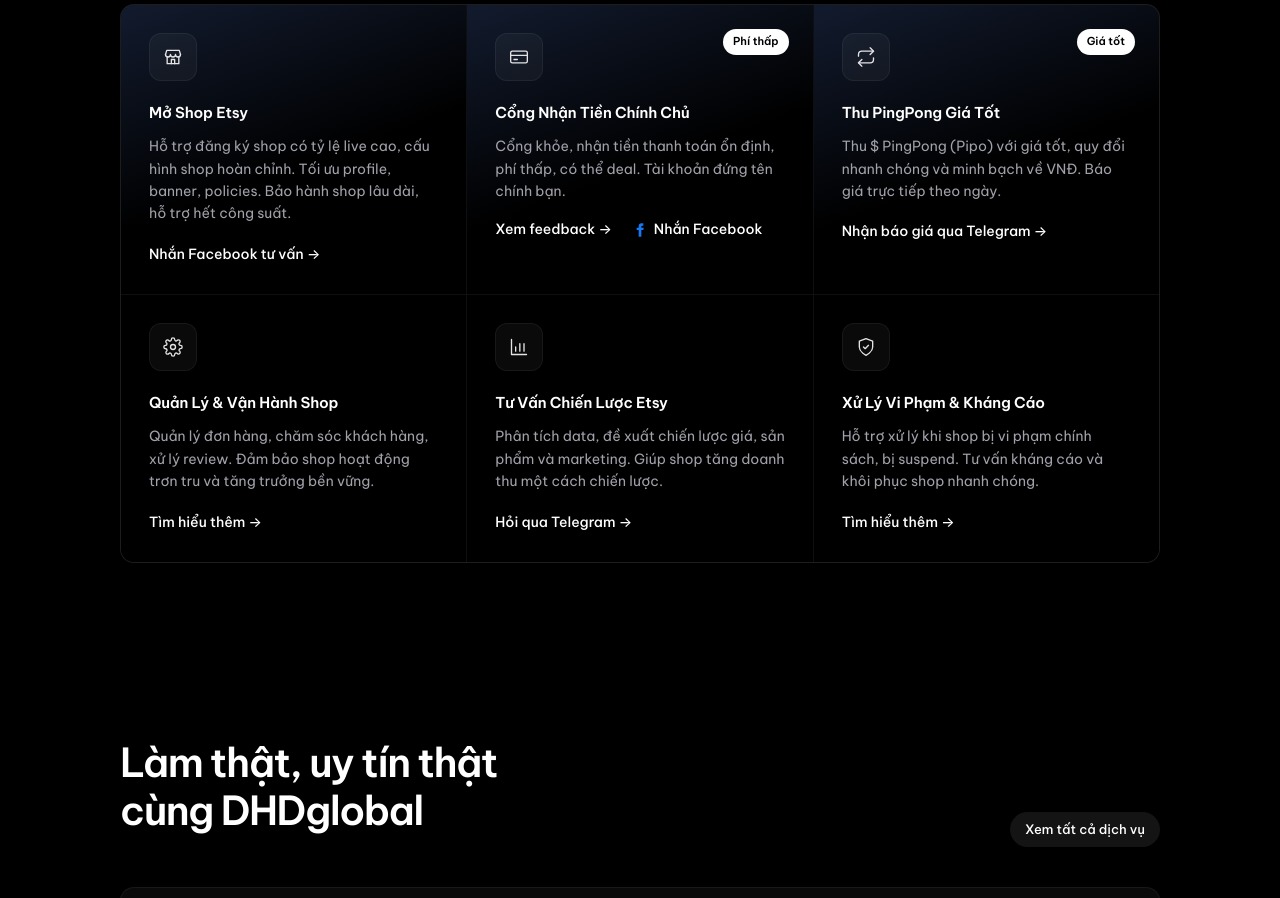
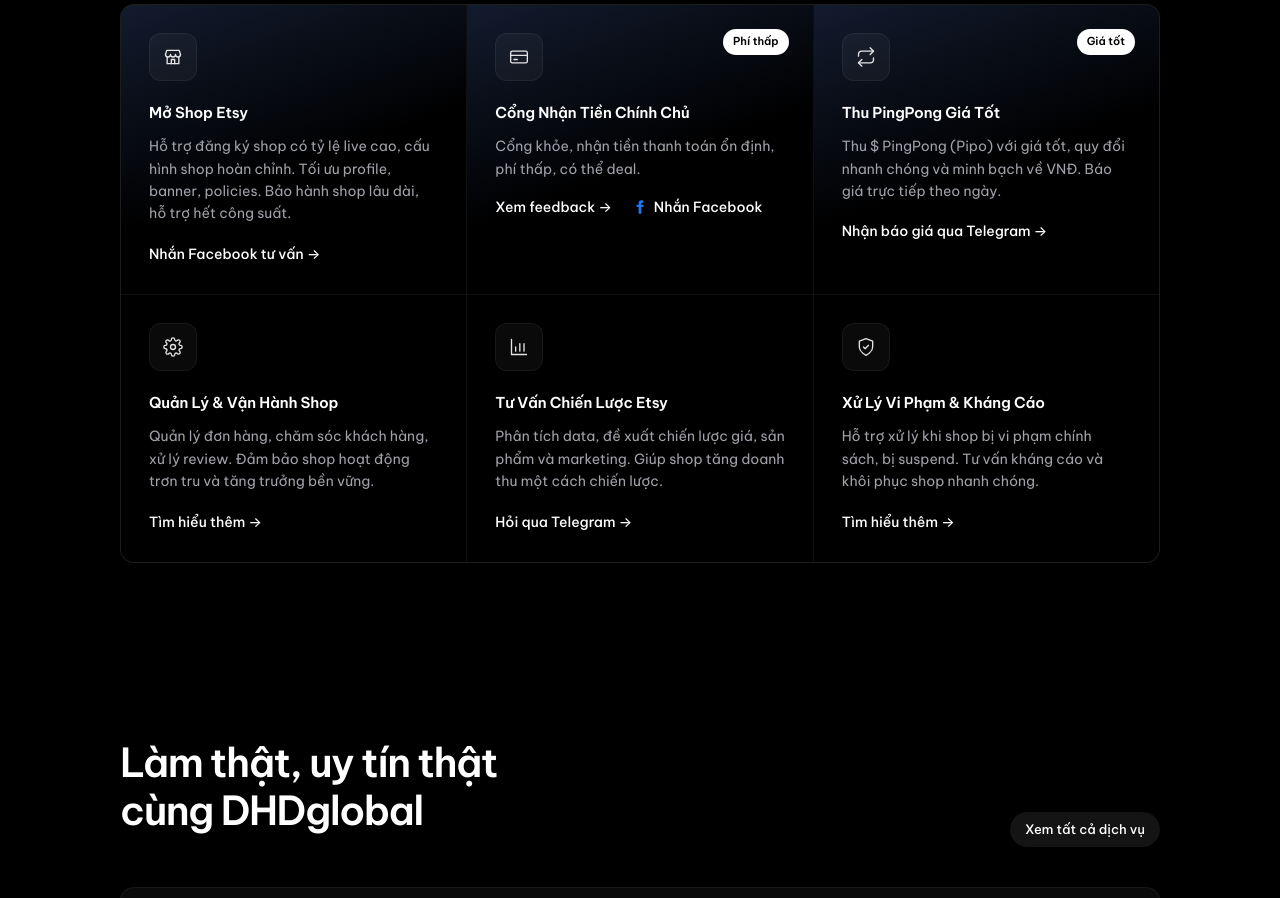
Before and after one commit to duyhuu10102/tmdtetsy, a plain HTML site: page index.html in a window 1280 px wide. Shown: the part 2180-3078 px from the top of the page. Drawn offline with Linux system fonts and the light colour scheme.

Commit message:
Add files via upload

```diff
--- a/index.html
+++ b/index.html
@@ -1588,7 +1588,7 @@
           <span class="svc-badge">Phí thấp</span>
           <div class="service-icon"><svg width="20" height="20" viewBox="0 0 24 24" fill="none" stroke="currentColor" stroke-width="1.6" stroke-linecap="round" stroke-linejoin="round" aria-hidden="true"><rect x="2" y="5" width="20" height="14" rx="2"/><path d="M2 10h20"/><path d="M6 15h4"/></svg></div>
           <h3>Cổng Nhận Tiền Chính Chủ</h3>
-          <p>Cổng khỏe, nhận tiền thanh toán ổn định, phí thấp, có thể deal. Tài khoản đứng tên chính bạn.</p>
+          <p>Cổng khỏe, nhận tiền thanh toán ổn định, phí thấp, có thể deal.</p>
           <div class="caption-links"><a href="#feedback-gateway" class="service-link">Xem feedback →</a><a href="https://www.facebook.com/duy.nguyen.huu2000/" target="_blank" rel="noopener" class="service-link svc-fb"><svg width="16" height="16" viewBox="0 0 24 24" fill="currentColor" aria-hidden="true"><path d="M14 8.5V6.8c0-.8.5-1.3 1.4-1.3H17V2.2C16.6 2.1 15.5 2 14.3 2 11.6 2 10 3.6 10 6.4v2.1H7v3.6h3V22h4v-9.9h3l.5-3.6H14z"/></svg> Nhắn Facebook</a></div>
         </div>
         <div class="service-card svc-third svc-highlight spot reveal">
```
